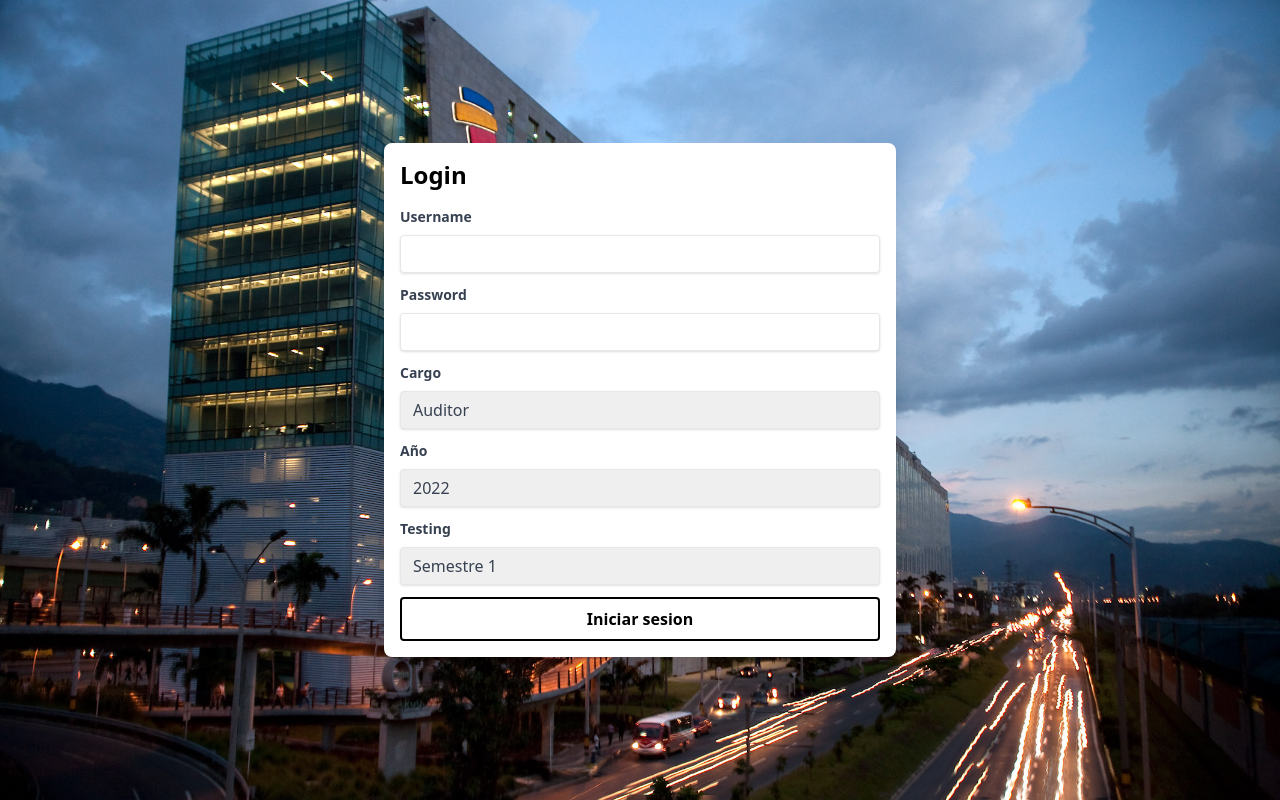
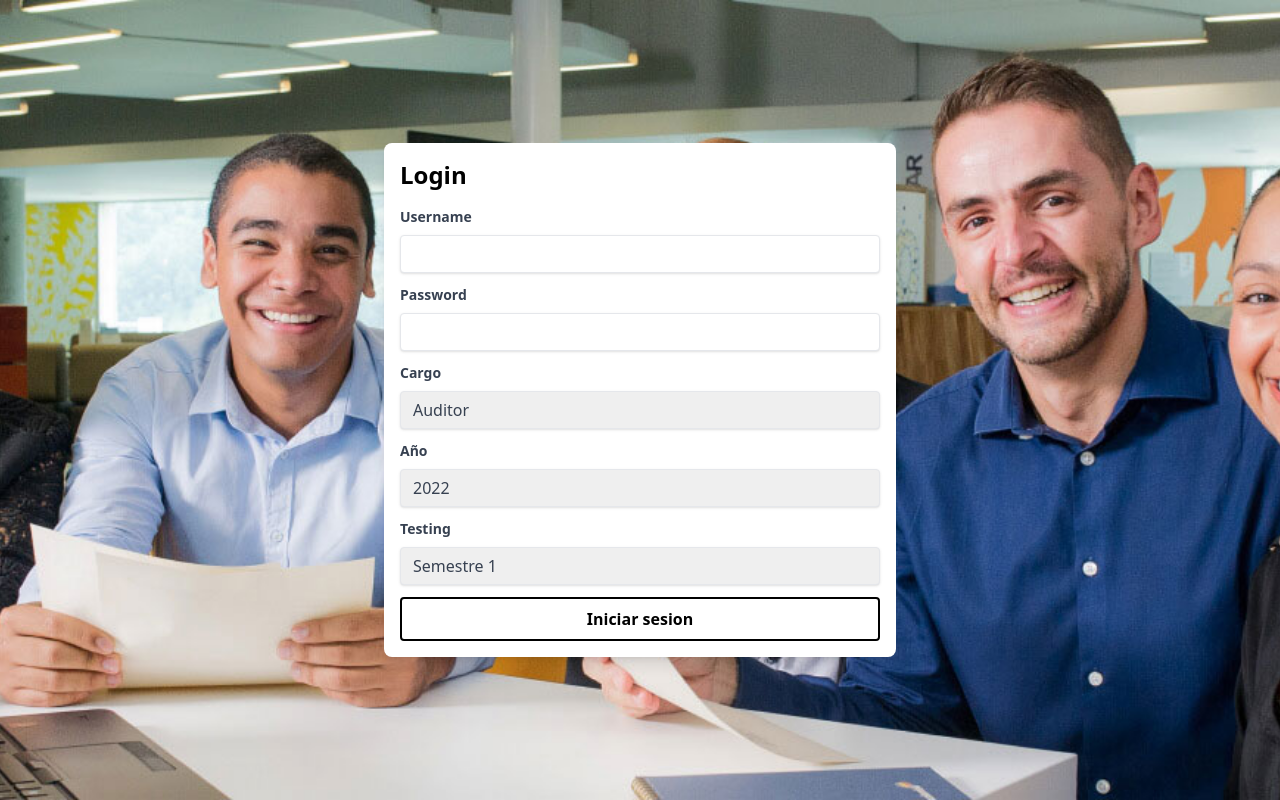
Before and after one commit to JuanPabaz/prueba-talentob, a Django app: page / in a window 1280 px wide. Run offline with Django 5.2, Linux system fonts and the light colour scheme; some libraries are stand-ins or nearby versions.

Commit message:
feat: imagen

```diff
--- a/auditoria/authentication/templates/authenticate/login.html
+++ b/auditoria/authentication/templates/authenticate/login.html
@@ -12,7 +12,7 @@
             }
         </script>
     </head>
-    <body class="bg-gray-100 flex items-center justify-center min-h-screen bg-cover bg-center" style="background-image: url('../static/Edificio_Bancolombia_-_luces.jpg');">
+    <body class="bg-gray-100 flex items-center justify-center min-h-screen bg-cover bg-center" style="background-image: url('../static/imagenbancolombia.jpg');">
         <div class="container mx-auto p-4 max-w-lg bg-white shadow-lg rounded-lg">
             {% if messages %}
                 {% for message in messages %}
```
Also changed, not shown: auditoria/authentication/static/Edificio_Bancolombia_-_luces.jpg (deleted), auditoria/authentication/static/imagenbancolombia.jpg (added).
